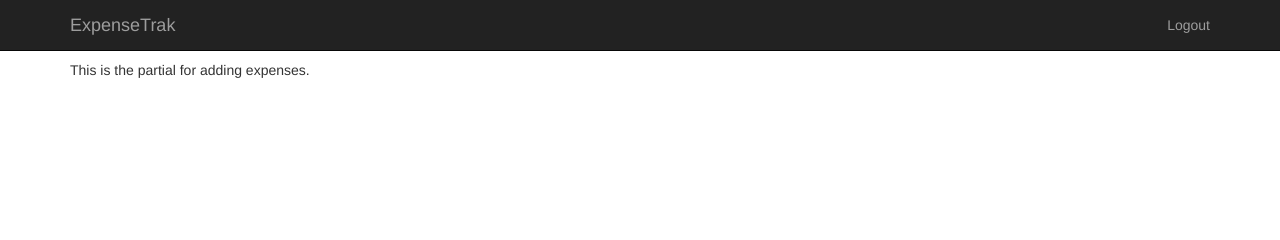
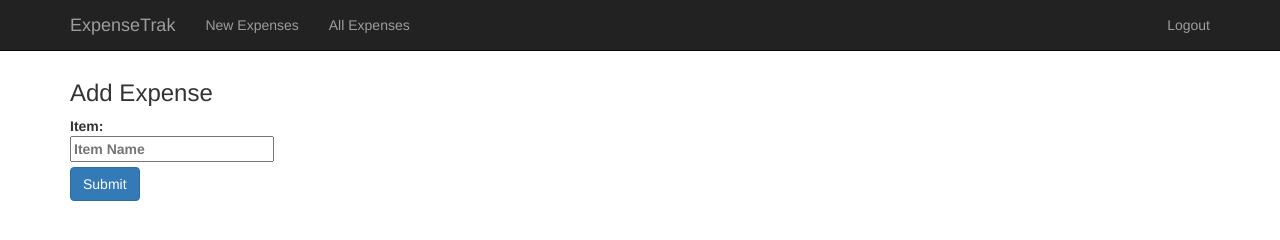
Before and after one commit to monroepe/expensetrak, a website: page app/index.html at #!/addExpense in a window 1280 px wide. Drawn offline with nearby package versions, Linux system fonts and the light colour scheme.

Commit message:
start add and all expenses pages

```diff
--- a/app/add-expense/addExpense.html
+++ b/app/add-expense/addExpense.html
@@ -1 +1,23 @@
-<p>This is the partial for adding expenses.</p>
+<div class="row" ng-controller="AddExpenseCtrl">
+  <div class="col-lg-12">
+    <div data-alert ng-show="msg" class="alert alert-success">{{msg}}</div>
+
+    <!-- Add item to list-->
+    <form ng-submit="addFormSubmit()">
+      <h3>Add Expense</h3>
+      <div class="row">
+        <div class="col-md-2">
+          <label>Item:
+            <input type="text" ng-model="name" placeholder="Item Name" required />
+          </label>
+        </div>
+      </div>
+      <div class="row">
+        <div class="col-md-12">
+          <input type="submit" value="Submit" class="btn btn-primary" />
+        </div>
+      </div>
+    </form>
+    </div>
+  </div>
+</div>
--- a/app/index.html
+++ b/app/index.html
@@ -23,9 +23,11 @@
       </div>
       <div id="navbar" class="collapse navbar-collapse">
         <ul class="nav navbar-nav">
+          <li><a href="#!/addExpense">New Expenses</a></li>
+          <li><a href="#!/allExpenses">All Expenses</a></li>
         </ul>
         <ul class="nav navbar-nav navbar-right">
-          <li><a href="#/login" ng-click="logout()" ng-show=true>Logout</a></li>
+          <li><a href="#!/login" ng-click="logout()" ng-show=true>Logout</a></li>
         </ul>
       </div><!--/.nav-collapse -->
     </div>
```
Also changed, not shown: app/all-expenses/allExpenses.html (+24 -1 lines).
